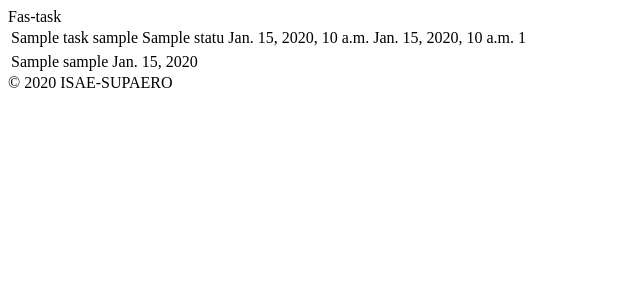
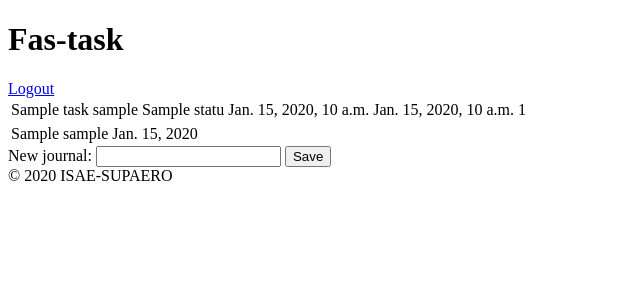
Before and after one commit to michele-savino/projet-individuel, a Django app: page /task/1 in a window 1280 px wide. Shown: the top 300 px of the page, without its empty margins (0-640 px from the left). Run offline with Django 3.2, Linux system fonts and the light colour scheme; a user stored in the database is signed in; tables that the repository leaves empty hold one stand-in row (values such as "Sample post").

Commit message:
L'user peut ajouter un journal

```diff
--- a/project_management/project_management/settings.py
+++ b/project_management/project_management/settings.py
@@ -124,4 +124,5 @@ STATICFILES_DIRS = [
 # Login and logout
 # LOGIN_URL = '/accounts/login'
 LOGIN_REDIRECT_URL = '/projects'
+
 LOGOUT_REDIRECT_URL = '/accounts/login'
--- a/project_management/taskmanager/templates/taskmanager/base.html
+++ b/project_management/taskmanager/templates/taskmanager/base.html
@@ -2,7 +2,8 @@
 <html lang="en">
 <head>
     <meta charset="UTF-8">
-    <title>Fas-task {% block title %}{% endblock %}</title> {% comment %}#a rapid tool to manage your projects{% endcomment %}
+    <title>Fas-task
+        {% block title %}{% endblock %}</title> {% comment %}#a rapid tool to manage your projects{% endcomment %}
 
     {% load static %}
     <link rel="shortcut icon" type="image/png" href="{% static 'favicon.ico' %}"/>
@@ -10,7 +11,10 @@
 
 <body>
 
-<header>Fas-task</header>
+<header>
+    <h1>Fas-task</h1>
+    {% if user.is_authenticated %}<a href="/accounts/logout" >Logout</a> {% endif %}
+</header>
 
 <section id="content">
     {% block content %}{% endblock %}
--- a/project_management/taskmanager/templates/taskmanager/task.html
+++ b/project_management/taskmanager/templates/taskmanager/task.html
@@ -23,4 +23,11 @@
             </tr>
         {% endfor %}
     </table>
+
+    <form method="post" action="{% url "new_journal" task.id %}">
+        {% csrf_token %}
+        <label for="entry">New journal: </label>
+        <input id="entry" type="text" name="entry">
+        <input type="submit" value="Save">
+    </form>
 {% endblock %}
--- a/project_management/taskmanager/urls.py
+++ b/project_management/taskmanager/urls.py
@@ -3,6 +3,7 @@ from . import views
 
 urlpatterns = [
     path('projects', views.projects_list, name='projects_list'),
-    path('project/<int:id>', views.show_project, name='project'),
-    path('task/<int:id>', views.show_task, name='task'),
+    path('project/<int:project_id>', views.show_project, name='project'),
+    path('task/<int:task_id>', views.show_task, name='task'),
+    path('task/<int:task_id>/new_journal', views.add_journal, name='new_journal'),
 ]
--- a/project_management/taskmanager/views.py
+++ b/project_management/taskmanager/views.py
@@ -1,11 +1,12 @@
 from django.contrib.auth.decorators import login_required
 from django.contrib.auth.models import User
-from django.shortcuts import render, get_object_or_404
+from django.shortcuts import render, get_object_or_404, redirect
 
-from .models import Project, Task
+from .forms import JournalForm
+from .models import Project, Task, Journal
 
 
-#limitare accesso alle pagine show_project e show_task
+# limitare accesso alle pagine show_project e show_task
 
 @login_required()
 def projects_list(request):
@@ -16,16 +17,28 @@ def projects_list(request):
 
 
 @login_required()
-def show_project(request, id):
-    project = get_object_or_404(Project, id=id)
+def show_project(request, project_id):
+    project = get_object_or_404(Project, id=project_id)
     tasks = project.task_set.all()
 
     return render(request, 'taskmanager/project.html', locals())
 
 
 @login_required()
-def show_task(request, id):
-    task = get_object_or_404(Task, id=id)
+def show_task(request, task_id):
+    task = get_object_or_404(Task, id=task_id)
     journals = task.journal_set.all()
+    return render(request, 'taskmanager/task.html', locals())
 
-    return render(request, 'taskmanager/task.html', locals())
+
+@login_required()
+def add_journal(request, task_id):
+    form = JournalForm(request.POST or None)
+    if form.is_valid():
+        journal = Journal()
+        journal.entry = form.cleaned_data["entry"]
+        journal.task = Task.objects.get(id=task_id)
+        journal.author = request.user
+        journal.save()
+
+    return redirect(show_task, task_id=task_id)
```
Also changed, not shown: project_management/taskmanager/forms.py (+8 -0 lines).
